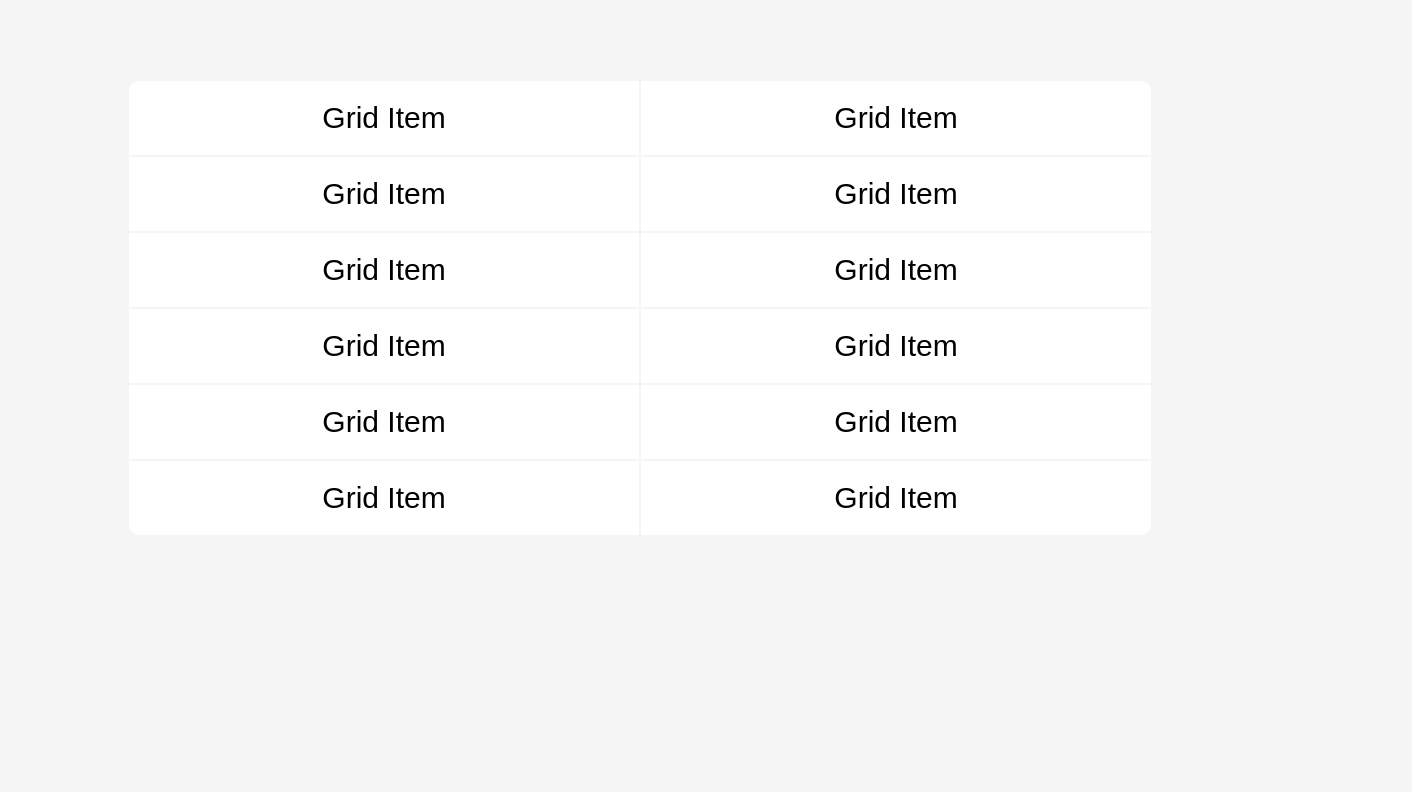
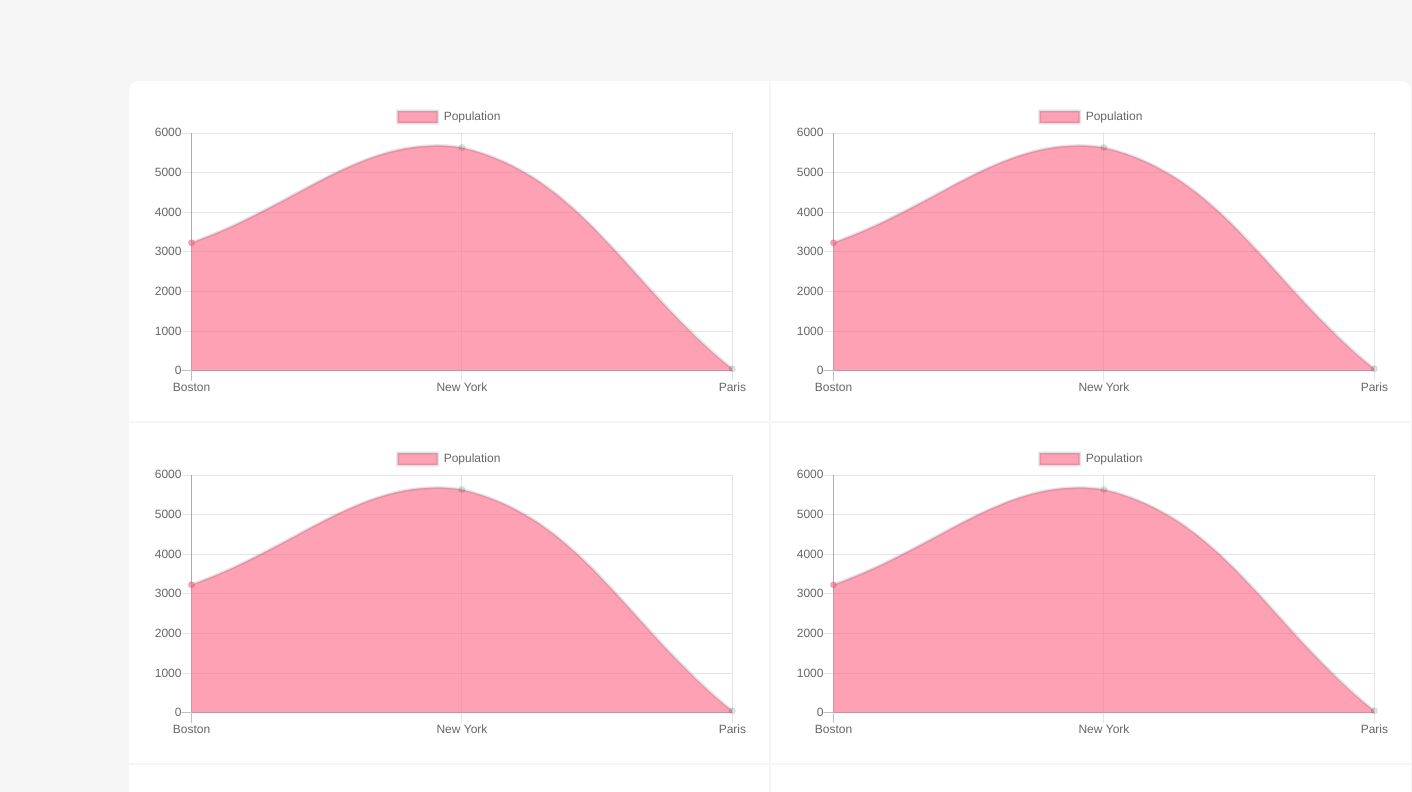
Before and after one commit to mtmiller0417/CISC475, a React (Create React App) app in the folder client/: page / in a window 1280 px wide. Shown: the top 792 px of the page, 1412 px wide, since content can reach past the window. Built offline with nearby package versions, Linux system fonts and the light colour scheme; the HTML template or start-up script is replaced by a standard one; a web font is replaced by a local one.

Commit message:
added graphing file, loadings graphs in each grid tile

```diff
--- a/client/package.json
+++ b/client/package.json
@@ -3,8 +3,10 @@
   "version": "0.1.0",
   "private": true,
   "dependencies": {
+    "chart.js": "^2.8.0",
     "node-sass": "^4.12.0",
     "react": "^16.9.0",
+    "react-chartjs-2": "^2.8.0",
     "react-dom": "^16.9.0",
     "react-scripts": "3.1.2"
   },
--- /dev/null
+++ b/client/src/components/Graph.js
@@ -0,0 +1,38 @@
+import React, { Component } from 'react'
+import {Line} from 'react-chartjs-2';
+
+class Graph extends Component{
+    constructor(props){
+        super(props);
+        this.state = {
+            graphData:{
+            labels: ['Boston', 'New York', 'Paris'],
+            datasets:[
+                {
+                      label:'Population',
+                      data:[3234, 5637, 50],
+                      backgroundColor:[
+                        'rgba(255,99,132,0.6)',
+                      ]
+
+                }
+            ]
+        }
+    }
+}
+
+    render(){
+            return(
+            <div className="graph">
+                   <Line
+                   data={this.state.graphData}
+                   width={600}
+                   height={300}
+                   options={{ maintainAspectRatio: false }}
+                   />
+            </div>
+         )
+    }
+}
+
+export default Graph;
--- a/client/src/components/Grid/GridItem/GridItem.js
+++ b/client/src/components/Grid/GridItem/GridItem.js
@@ -1,11 +1,12 @@
 import React from 'react';
 import styles from './GridItem.module.scss';
+import Graph from '../../Graph'
 
 export default class GridItem extends React.Component {
   render() {
     return(
       <div class={styles.gridItem}>
-        Grid Item
+        <Graph />
       </div>
     );
   }
```
Also changed, not shown: 1 other file (tests, documents, lock files or other folders).
